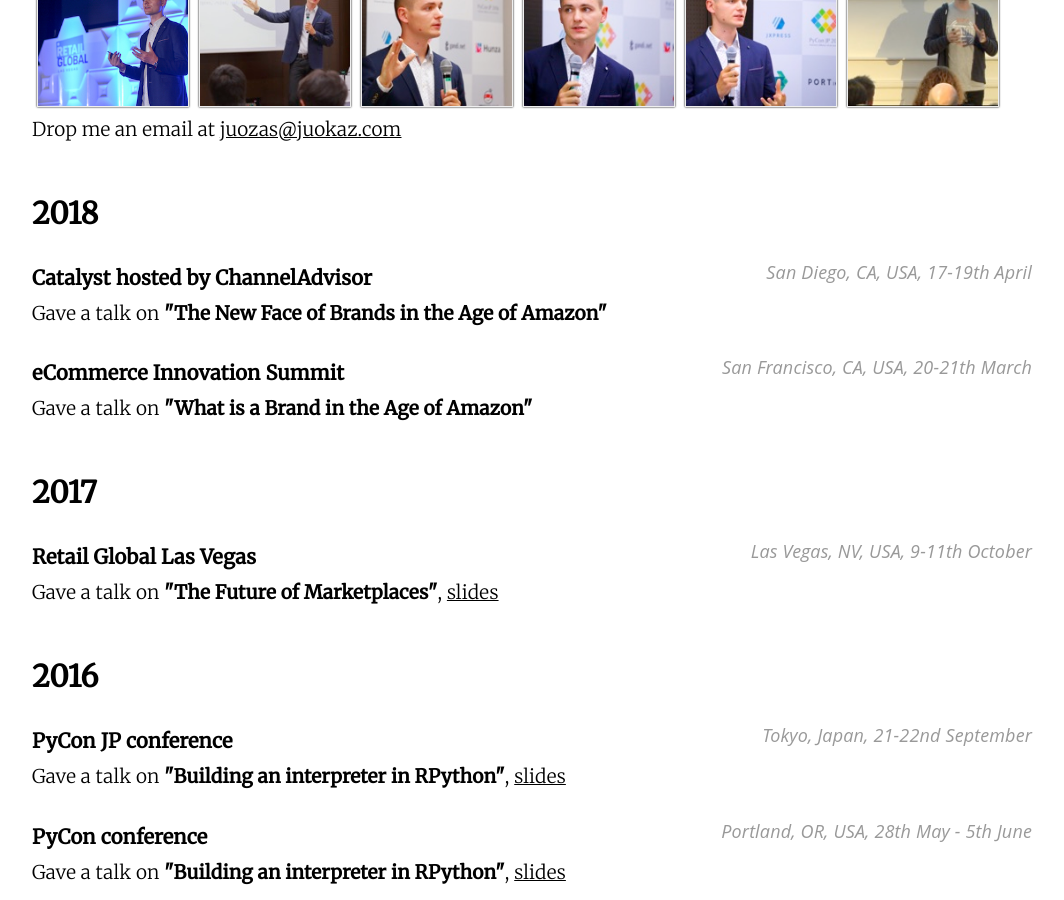
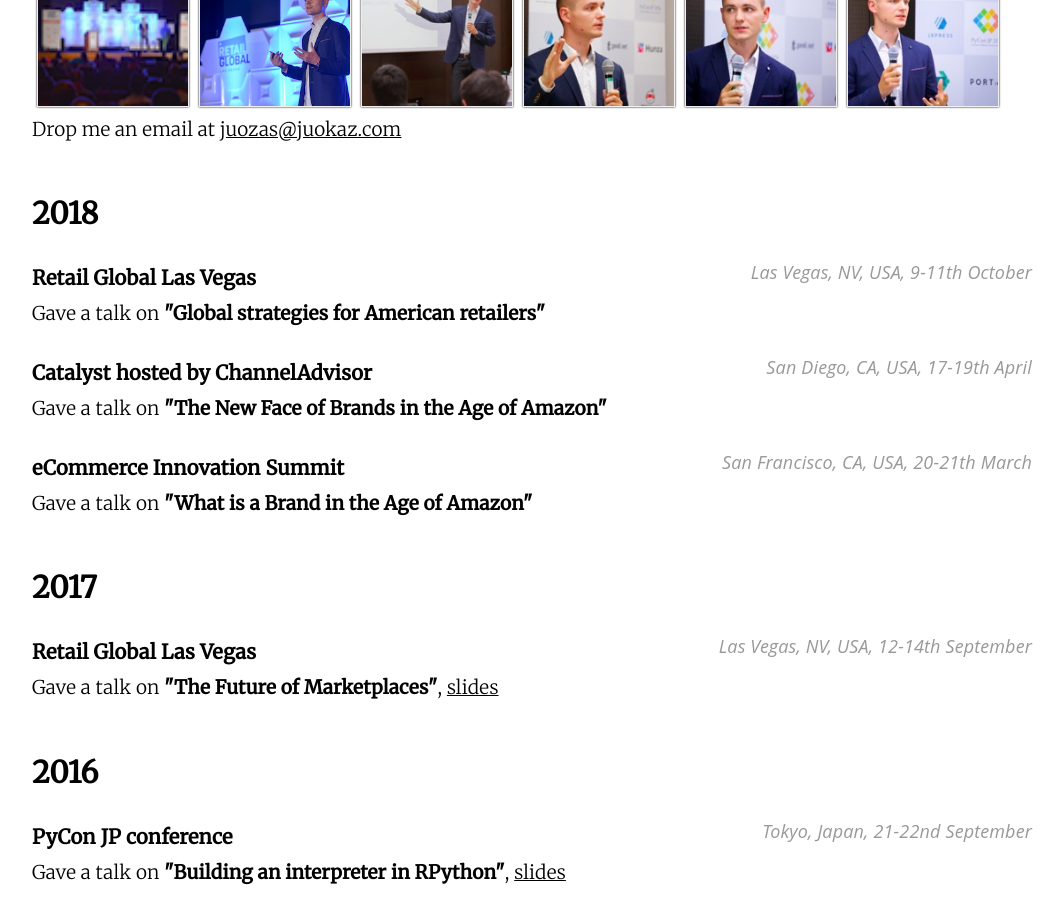
Before and after one commit to juokaz/juokaz.com, a Jekyll site: the page built from conferences.html, in a window 1280 px wide and 900 px high, scrolled down 453 px. Shown: the whole window, without its empty margins (108-1172 px from the left). Built offline with Jekyll 4.4.1, drawn with Linux system fonts in a browser that asks for light colours.

Commit message:
Add Retail Global 2018 conference

```diff
--- a/_config.yml
+++ b/_config.yml
@@ -7,6 +7,7 @@
 url: https://juokaz.com
 
 pictures:
+  - juozas-kaziukenas-at-retail-global-2018-square.jpg
   - juozas-kaziukenas-at-channeladvisor-catalyst-2018.jpg
   - juozas-kaziukenas-keynote-at-retail-global-2017_23730259898_c127f4fb80_o.jpg
   - juozas-kaziukenas-keynote-at-retail-global-2017_36912740093_88f65c34d7_o.jpg
@@ -98,6 +99,11 @@
 conferences:
   - year: 2018
     talks:
+    - title: Retail Global Las Vegas
+      location: Las Vegas, NV, USA
+      date: 9-11th October
+      spoken:
+          - title: Global strategies for American retailers
     - title: Catalyst hosted by ChannelAdvisor
       location: San Diego, CA, USA
       date: 17-19th April
@@ -112,7 +118,7 @@
     talks:
     - title: Retail Global Las Vegas
       location: Las Vegas, NV, USA
-      date: 9-11th October
+      date: 12-14th September
       spoken:
           - title: The Future of Marketplaces
             slides: https://speakerdeck.com/juokaz/the-future-of-marketplaces-retail-global-las-vegas-2017-keynote
```
Also changed, not shown: pictures/juozas-kaziukenas-at-retail-global-2018-square.jpg (added).
